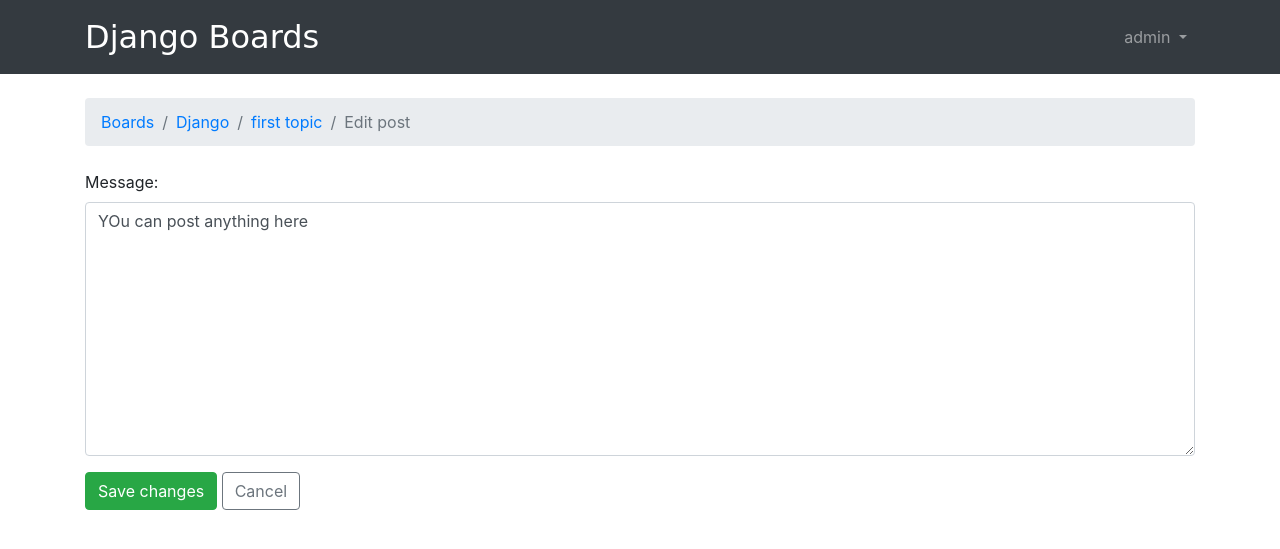
After one commit to seegler/boards-app-django-fullstack-py, a Django app: page /boards/1/topics/1/posts/1/edit/ in a window 1280 px wide. The commit adds this page. Shown: the top 549 px of the page. Run offline with Django 3.2, Linux system fonts and the light colour scheme; a user stored in the database is signed in; data comes from the database, SQL or seed files in the repository; some libraries are stand-ins or nearby versions; some web fonts are replaced.

Commit message:
Add edit post page

```diff
--- a/myproject/boards/views.py
+++ b/myproject/boards/views.py
@@ -1,9 +1,11 @@
 from django.contrib.auth.decorators import login_required
+from django.utils.decorators import method_decorator
 from django.contrib.auth.models import User
 from django.db.models import Count
 from django.shortcuts import render, redirect, get_object_or_404
-from django.http import Http404
-from django.http import HttpResponse
+from django.views.generic import UpdateView
+from django.utils import timezone
+from django.http import Http404, HttpResponse
 from .forms import NewTopicForm, PostForm
 from .models import Board, Topic, Post
 
@@ -70,3 +72,19 @@
     else:
         form = PostForm()
     return render(request, 'reply_topic.html', {'topic': topic, 'form': form})
+
+
+@method_decorator(login_required, name='dispatch')
+class PostUpdateView(UpdateView):
+    model = Post
+    fields = ('message', )
+    template_name = 'edit_post.html'
+    pk_url_kwarg = 'post_pk'
+    context_object_name = 'post'
+
+    def form_valid(self, form):
+        post = form.save(commit=False)
+        post.updated_by = self.request.user
+        post.updated_at = timezone.now()
+        post.save()
+        return redirect('topic_posts', pk=post.topic.board.pk, topic_pk=post.topic.pk)
--- a/myproject/myproject/urls.py
+++ b/myproject/myproject/urls.py
@@ -49,5 +49,7 @@
     url(r'^boards/(?P<pk>\d+)/new/$', views.new_topic, name='new_topic'),
     url(r'^boards/(?P<pk>\d+)/topics/(?P<topic_pk>\d+)/$', views.topic_posts, name='topic_posts'),
     url(r'^boards/(?P<pk>\d+)/topics/(?P<topic_pk>\d+)/reply/$', views.reply_topic, name='reply_topic'),
+    url(r'^boards/(?P<pk>\d+)/topics/(?P<topic_pk>\d+)/posts/(?P<post_pk>\d+)/edit/$',
+        views.PostUpdateView.as_view(), name='edit_post'),
     path('admin/', admin.site.urls),
 ]
--- /dev/null
+++ b/myproject/templates/edit_post.html
@@ -0,0 +1,19 @@
+{% extends 'base.html' %}
+
+{% block title %}Edit post{% endblock %}
+
+{% block breadcrumb %}
+  <li class="breadcrumb-item"><a href="{% url 'home' %}">Boards</a></li>
+  <li class="breadcrumb-item"><a href="{% url 'board_topics' post.topic.board.pk %}">{{ post.topic.board.name }}</a></li>
+  <li class="breadcrumb-item"><a href="{% url 'topic_posts' post.topic.board.pk post.topic.pk %}">{{ post.topic.subject }}</a></li>
+  <li class="breadcrumb-item active">Edit post</li>
+{% endblock %}
+
+{% block content %}
+  <form method="post" class="mb-4" novalidate>
+    {% csrf_token %}
+    {% include 'includes/form.html' %}
+    <button type="submit" class="btn btn-success">Save changes</button>
+    <a href="{% url 'topic_posts' post.topic.board.pk post.topic.pk %}" class="btn btn-outline-secondary" role="button">Cancel</a>
+  </form>
+{% endblock %}
--- a/myproject/templates/topic_posts.html
+++ b/myproject/templates/topic_posts.html
@@ -39,7 +39,9 @@
             {{ post.message }}
             {% if post.created_by == user %}
               <div class="mt-3">
-                <a href="#" class="btn btn-primary btn-sm" role="button">Edit</a>
+                <a href="{% url 'edit_post' post.topic.board.pk post.topic.pk post.pk %}"
+                   class="btn btn-primary btn-sm"
+                   role="button">Edit</a>
               </div>
             {% endif %}
           </div>
```
Also changed, not shown: myproject/boards/tests/test_view_edit_post.py (added, +116 -0 lines), myproject/templates/topics.html (line endings or trailing spaces).
